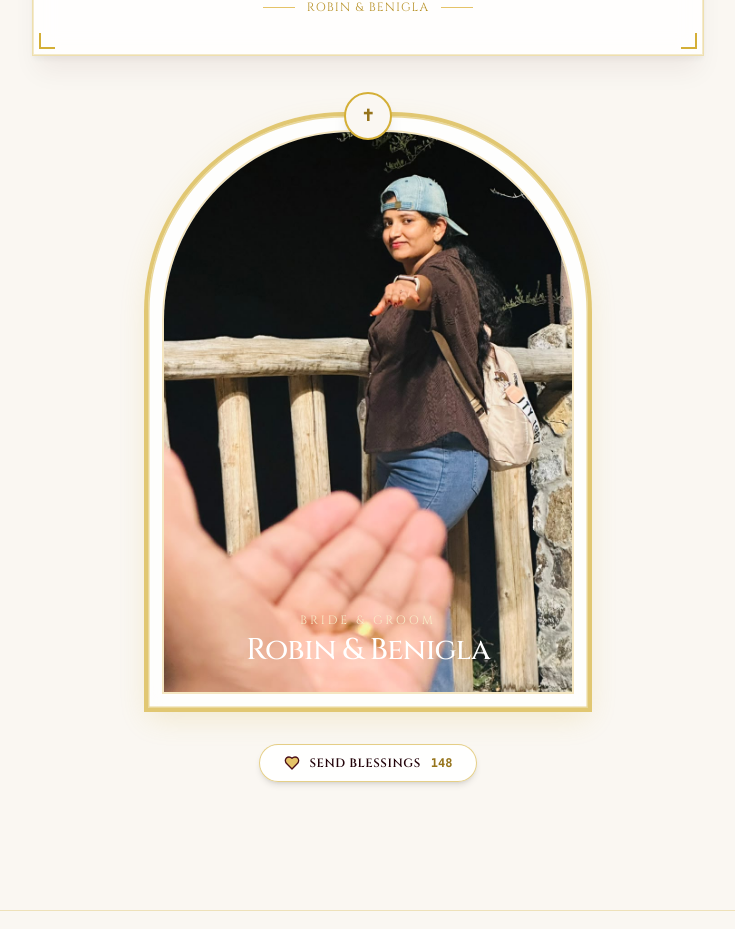
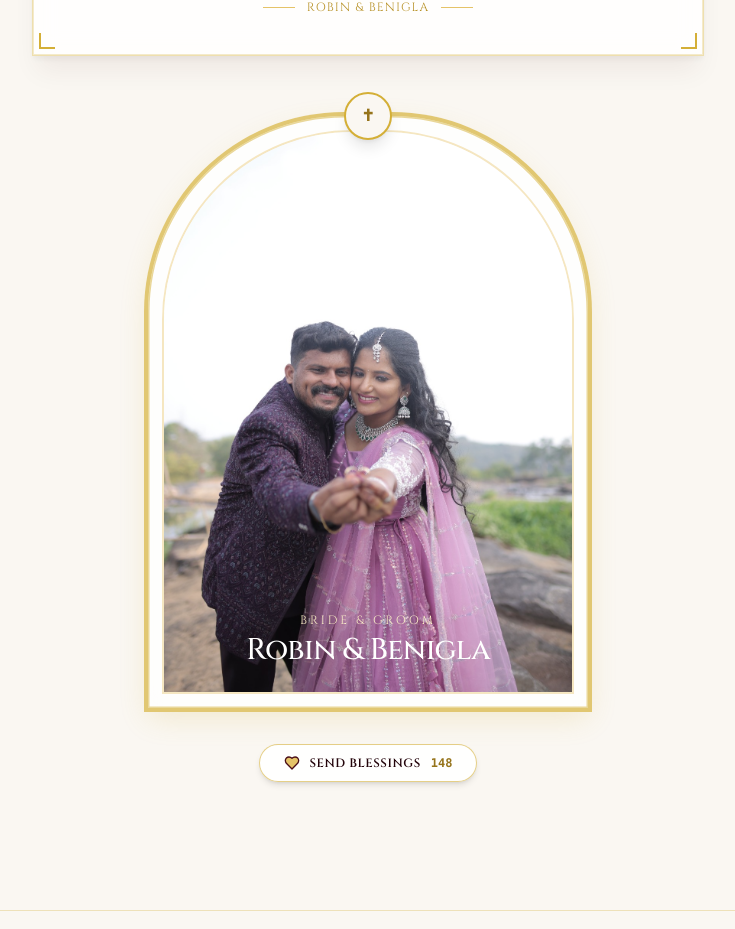
Before and after one commit to Akhilrs-RS/wed, a React (Vite) app in the folder frontend/: page / in a window 1280 px wide. Shown: the part 1480-2409 px from the top of the page, without its empty margins (272-1007 px from the left). Built offline with nearby package versions, Linux system fonts and the light colour scheme; a web font is replaced by a local one.

Commit message:
Replace second page image with s.jpg

```diff
--- a/frontend/src/components/OurStory.jsx
+++ b/frontend/src/components/OurStory.jsx
@@ -78,9 +78,9 @@ export default function OurStory() {
               title="Click to view full photo"
             >
               <WeddingImage
-                src={couple.storyImage || "/images/bd.jpg"}
+                src={couple.storyImage || "/images/s.jpg"}
                 alt={`${couple.groom.fullName} & ${couple.bride.fullName}`}
-                className="w-full h-[480px] sm:h-[560px] object-cover object-[center_32%] transition-transform duration-700 group-hover:scale-105"
+                className="w-full h-[480px] sm:h-[560px] object-cover object-[center_38%] transition-transform duration-700 group-hover:scale-105"
                 fallbackSrc="/images/bb.jpg"
               />
 
@@ -152,7 +152,7 @@ export default function OurStory() {
               <X size={28} />
             </button>
             <img
-              src={couple.storyImage || "/images/bd.jpg"}
+              src={couple.storyImage || "/images/s.jpg"}
               alt="Robin & Benigla"
               className="max-h-[80vh] w-auto mx-auto object-contain"
             />
--- a/frontend/src/data/weddingData.js
+++ b/frontend/src/data/weddingData.js
@@ -19,8 +19,8 @@ export const weddingData = {
     monogram: "R & B",
     alternativeMonogram: "B & R",
     heroImage: "/images/bb.jpg", // First page / Hero image
-    storyImage: "/images/bd.jpg", // Story section image
-    portrait: "/images/bb.jpg", // Bride & Groom portrait
+    storyImage: "/images/s.jpg", // Second page / Story section image
+    portrait: "/images/s.jpg", // Bride & Groom portrait
     background: "/images/bd.jpg", // Page Background
     verse: {
       text: "I have found the one whom my soul loves.",
```
Also changed, not shown: frontend/public/images/s.jpg (added), frontend/src/assets/images/s.jpg (added).
